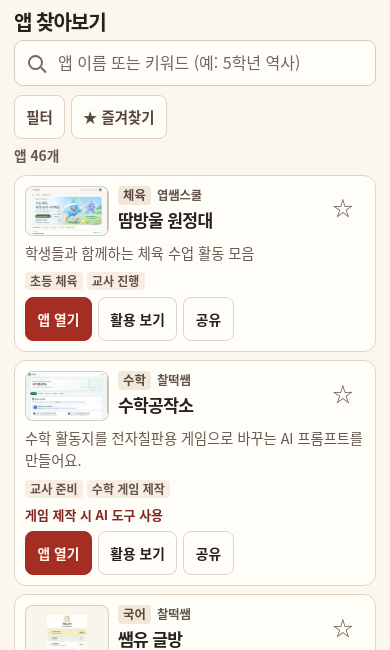
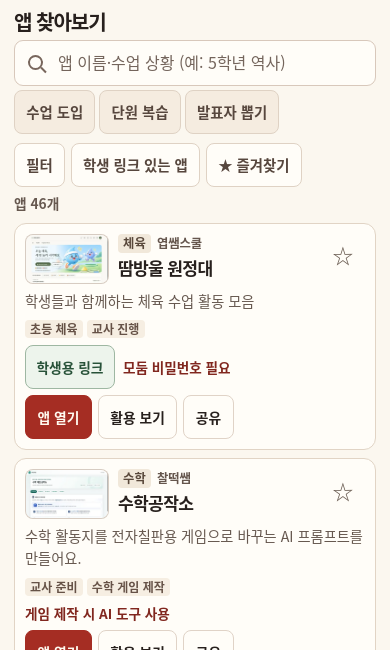
Before and after one commit to gmlduqzhd123-lab/YD_School, a plain HTML site: page index.html in a window 390 px wide. Shown: the part 194-844 px from the top of the page. Drawn offline with Linux system fonts and the light colour scheme.

Commit message:
Improve discovery by classroom use and student access

```diff
--- a/assets/catalog-data.js
+++ b/assets/catalog-data.js
@@ -341,7 +341,7 @@ const apps = [
       "학급 운영"
     ],
     "desc": "초등 3~6학년 친구사랑 수업을 위한 모둠 방탈출 게임",
-    "access": "3~6학년 · 웹앱",
+    "access": "3~6학년 · 모둠당 기기 1대 · 웹앱",
     "note": "원본에서 모둠별 진행 방법을 확인하세요.",
     "tip": "모둠에서 단서를 읽는 사람과 의견을 모으는 사람을 나눠 보세요.",
     "keys": [
@@ -774,7 +774,7 @@ const apps = [
       "바이브코딩"
     ],
     "desc": "12개 미션으로 바이브코딩의 요청, 실행, 수정 과정을 체험하는 앱",
-    "access": "웹앱",
+    "access": "웹앱 · 학생 모드 가입 없이 시작",
     "note": "자세한 이용 조건은 원본 앱에서 확인하세요.",
     "tip": "미션 결과를 보고 학생 각자가 수정할 요청을 한 문장으로 다시 써 보세요.",
     "keys": [
@@ -1553,3 +1553,41 @@ const studentQRs = {
   "vibe-for-u": "./assets/qr-vibe-for-u.png",
   "code-cart": "./assets/qr-code-cart.png"
 };
+
+const classroomSituations = [
+  {
+    label: "수업 도입",
+    keywords: ["도입 활동", "흥미 유발", "수업 시작"],
+    appIds: ["history", "fire-safety", "halloween", "volleyball", "everything-class"],
+    quickSearch: true
+  },
+  {
+    label: "단원 복습",
+    keywords: ["단원 정리", "수업 마무리", "복습 퀴즈"],
+    appIds: ["math-studio", "math-survival", "history", "bingo", "math-marvel", "volleyball"],
+    quickSearch: true
+  },
+  {
+    label: "발표자 뽑기",
+    keywords: ["발표 순서", "발표자 추첨", "학생 뽑기"],
+    appIds: ["rollin-thunder", "runrun"],
+    quickSearch: true
+  },
+  {
+    label: "모둠 활동",
+    keywords: ["모둠 수업", "팀 활동", "팀 대항"],
+    appIds: ["sweat-expedition", "escape-class", "bingo"]
+  },
+  {
+    label: "수업 자료 준비",
+    keywords: ["수업 준비", "교수 학습 자료", "자료 만들기"],
+    appIds: ["lesson-plan", "everything-class", "translation", "math-studio"]
+  }
+];
+
+const relatedTopicKeywords = {
+  체육: ["준비운동", "스트레칭"],
+  사회: ["역사", "유물", "문화재"],
+  "실과·안전": ["실과", "안전교육", "대피 훈련"],
+  "학급 운영": ["학급회의", "모둠 편성"]
+};
--- a/assets/catalog.js
+++ b/assets/catalog.js
@@ -2,6 +2,7 @@ const availableTopics = ["수학", "국어", "사회", "미술", "체육", "음
 const topics = availableTopics.filter(topic => apps.some(app => app.topics.includes(topic)));
 const creators = ["엽쌤스쿨", "찰떡쌤"];
 const byId = new Map(apps.map(app => [app.id, app]));
+const clearFilters = { creator: "", topic: "", saved: "", student: "" };
 const favoriteKey = "yeoptteok-school-favorites";
 const hosted = location.protocol === "https:" || location.protocol === "http:";
 
@@ -18,6 +19,8 @@ const topicSelect = document.querySelector("#topics");
 const creatorFilters = document.querySelector("#creators");
 const filterToggle = document.querySelector("#filter-toggle");
 const filterCount = document.querySelector("#filter-count");
+const studentFilter = document.querySelector("#student-filter");
+const situationSearch = document.querySelector("#situation-search");
 const favoriteFilter = document.querySelector("#favorite-filter");
 const favoriteStatus = document.querySelector("#favorite-status");
 const copyButton = document.querySelector("#copy-link");
@@ -63,11 +66,22 @@ function compact(text) {
   return normalizedWords(text).join("");
 }
 
-const appIndex = apps.map(app => ({
-  app,
-  title: compact(app.title),
-  fields: [app.title, app.creator, app.desc, app.access, ...app.topics, ...app.keys, ...(app.tags || [])].map(compact)
-}));
+const appIndex = apps.map(app => {
+  const situations = classroomSituations
+    .filter(situation => situation.appIds.includes(app.id))
+    .flatMap(situation => [situation.label, ...situation.keywords]);
+  const studentKeywords = studentURL(app)
+    ? ["학생용 링크", "학생 링크", "학생 공유", "학생에게 공유"]
+    : [];
+  return {
+    app,
+    title: compact(app.title),
+    fields: [
+      app.title, app.creator, app.desc, app.access, ...app.topics, ...app.keys, ...(app.tags || []),
+      ...accessLabels(app), ...situations, ...studentKeywords
+    ].map(compact)
+  };
+});
 
 function matchingPriority(entry, words, query) {
   if (!query) return 0;
@@ -199,6 +213,13 @@ function configureLink(link, app) {
   link.title = "외부 사이트에서 열립니다";
 }
 
+function accessLabels(app) {
+  const labels = app.access.split(" · ").filter(label => label !== "웹앱");
+  const studentCondition = studentShortcut(app)?.note;
+  if (studentCondition) labels.push(studentCondition);
+  return [...new Set(labels)];
+}
+
 function makeCard(app) {
   const card = template.content.firstElementChild.cloneNode(true);
   const preview = card.querySelector(".card-preview");
@@ -235,11 +256,19 @@ function makeCard(app) {
   const linkResult = app.linkAudit?.result;
   linkNotice.hidden = !["moved", "review"].includes(linkResult);
   linkNotice.textContent = linkResult === "moved" ? "주소 변경" : "접속 확인 중";
+  const studentLink = studentURL(app);
+  const requirements = accessLabels(app);
   const access = card.querySelector(".access");
-  const requirements = app.access.split(" · ").filter(part => part !== "웹앱");
+  const studentEntry = card.querySelector(".student-link");
+  card.querySelector(".card-access").hidden = !studentLink && requirements.length === 0;
   access.hidden = requirements.length === 0;
   access.textContent = requirements.join(" · ");
-  configureLink(card.querySelector("a"), app);
+  if (studentLink) {
+    studentEntry.hidden = false;
+    studentEntry.href = studentLink;
+    studentEntry.setAttribute("aria-label", app.title + " 학생용 링크, 새 탭");
+  }
+  configureLink(card.querySelector(".card-actions .primary"), app);
 
   const star = card.querySelector(".star");
   setStar(star, app);
@@ -312,9 +341,13 @@ document.querySelector("#detail-share").addEventListener("click", () => {
   if (detailApp) openShare(detailApp);
 });
 
+function studentShortcut(app) {
+  return app.shortcuts?.find(shortcut => shortcut.student);
+}
+
 function studentURL(app) {
   if (!app.studentNote) return null;
-  return app.shortcuts?.find(shortcut => shortcut.student)?.url || app.url;
+  return studentShortcut(app)?.url || app.url;
 }
 
 function openShare(app) {
@@ -432,35 +465,46 @@ function matchesFilters(entry, filters) {
   const app = entry.app;
   return (!filters.topic || app.topics.includes(filters.topic))
     && (!filters.creator || app.creator === filters.creator)
+    && (!filters.studentOnly || Boolean(studentURL(app)))
     && (!filters.savedOnly || favorites.has(app.id));
+}
+
+function relatedTopicSuggestions(query, filters) {
+  const text = compact(query);
+  if (!text) return [];
+  return topics.filter(topic => {
+    const keywords = [topic, ...(relatedTopicKeywords[topic] || [])];
+    return keywords.some(keyword => text.includes(compact(keyword)))
+      && appIndex.some(entry => matchesFilters(entry, { ...filters, topic }));
+  }).slice(0, 2).map(topic => ({ label: topic + " 앱 보기", changes: { q: "", topic } }));
 }
 
 function showSearchRecovery(queryMatches, filters, query) {
   const suggestions = [
-    { key: "creator", value: "", label: "모든 제작자에서 다시 검색" },
-    { key: "topic", value: "", label: "모든 주제에서 다시 검색" },
-    { key: "savedOnly", value: false, label: "즐겨찾기 밖에서도 검색" }
-  ].filter(({ key, value }) => filters[key]
-    && queryMatches.some(entry => matchesFilters(entry, { ...filters, [key]: value })));
+    { key: "creator", label: "모든 제작자에서 다시 검색", changes: { creator: "" } },
+    { key: "topic", label: "모든 주제에서 다시 검색", changes: { topic: "" } },
+    { key: "savedOnly", label: "즐겨찾기 밖에서도 검색", changes: { saved: "" } },
+    { key: "studentOnly", label: "학생 링크 조건을 풀고 검색", changes: { student: "" } }
+  ].filter(({ key }) => filters[key]
+    && queryMatches.some(entry => matchesFilters(entry, { ...filters, [key]: false })));
 
   if (!suggestions.length && queryMatches.length) {
-    suggestions.push({ key: "all", label: "필터를 풀고 다시 검색" });
+    suggestions.push({ label: "필터를 풀고 다시 검색", changes: clearFilters });
   }
-  if (!suggestions.length && query) {
-    suggestions.push({ key: "q", label: "검색어만 지우기" });
+  if (!queryMatches.length && query) {
+    suggestions.push(...relatedTopicSuggestions(query, filters));
   }
+  if (!suggestions.length && query) suggestions.push({ label: "검색어만 지우기", changes: { q: "" } });
 
-  emptyActions.replaceChildren(...suggestions.map(({ key, label }) => {
+  emptyActions.replaceChildren(...suggestions.map(({ label, changes }) => {
     const button = document.createElement("button");
     button.className = "secondary";
     button.type = "button";
     button.textContent = label;
     button.addEventListener("click", () => {
-      const changes = key === "all" ? { creator: "", topic: "", saved: "" }
-        : { [key === "savedOnly" ? "saved" : key]: "" };
       setParams(changes);
       update();
-      search.focus();
+      results.focus({ preventScroll: true });
     });
     return button;
   }));
@@ -472,12 +516,14 @@ function update() {
   const topic = topics.includes(params.get("topic")) ? params.get("topic") : "";
   const creator = creators.includes(params.get("creator")) ? params.get("creator") : "";
   const savedOnly = params.get("saved") === "1";
+  const studentOnly = params.get("student") === "1";
   const filterTotal = Number(Boolean(creator)) + Number(Boolean(topic));
   if (search.value !== q) search.value = q;
   clear.hidden = q.length === 0;
-  catalog.classList.toggle("is-filtering", Boolean(q.trim() || filterTotal));
+  catalog.classList.toggle("is-filtering", Boolean(q.trim() || filterTotal || studentOnly));
   filterCount.textContent = filterTotal ? " " + filterTotal : "";
   topicSelect.value = topic;
+  studentFilter.setAttribute("aria-pressed", String(studentOnly));
   favoriteFilter.setAttribute("aria-pressed", String(savedOnly));
   for (const button of creatorFilters.children) {
     button.setAttribute("aria-pressed", String(button.dataset.value === creator));
@@ -485,7 +531,10 @@ function update() {
 
   const words = normalizedWords(q);
   const query = words.join("");
-  const filters = { topic, creator, savedOnly };
+  for (const button of situationSearch.children) {
+    button.setAttribute("aria-pressed", String(button.dataset.query === query));
+  }
+  const filters = { topic, creator, savedOnly, studentOnly };
   const queryMatches = appIndex
     .map(entry => ({ app: entry.app, priority: matchingPriority(entry, words, query) }))
     .filter(entry => entry.priority >= 0);
@@ -493,8 +542,8 @@ function update() {
     .sort((a, b) => b.priority - a.priority);
   cards.replaceChildren(...shown.map(({ app }) => makeCard(app)));
 
-  results.textContent = [creator, topic, savedOnly ? "즐겨찾기" : "", "앱 " + shown.length + "개"].filter(Boolean).join(" · ");
-  reset.hidden = !q && !topic && !creator && !savedOnly;
+  results.textContent = [creator, topic, studentOnly ? "학생 링크" : "", savedOnly ? "즐겨찾기" : "", "앱 " + shown.length + "개"].filter(Boolean).join(" · ");
+  reset.hidden = !q && !topic && !creator && !savedOnly && !studentOnly;
   empty.hidden = shown.length > 0;
   if (shown.length === 0) {
     document.querySelector("#empty-message").textContent = savedOnly && favorites.size === 0
@@ -531,12 +580,31 @@ for (const creator of ["", ...creators]) {
 topicSelect.add(new Option("모든 주제", ""));
 for (const topic of topics) topicSelect.add(new Option(topic, topic));
 
+for (const { label } of classroomSituations.filter(situation => situation.quickSearch)) {
+  const button = document.createElement("button");
+  button.type = "button";
+  button.className = "filter";
+  button.dataset.query = compact(label);
+  button.textContent = label;
+  button.addEventListener("click", () => {
+    const selected = button.getAttribute("aria-pressed") === "true";
+    setParams({ q: selected ? "" : label });
+    update();
+  });
+  situationSearch.append(button);
+}
+
 filterToggle.addEventListener("click", () => {
   const expanded = filterToggle.getAttribute("aria-expanded") === "true";
   filterToggle.setAttribute("aria-expanded", String(!expanded));
 });
 topicSelect.addEventListener("change", () => {
   setParams({ topic: topicSelect.value });
+  update();
+});
+studentFilter.addEventListener("click", () => {
+  const student = paramsNow().get("student") === "1" ? "" : "1";
+  setParams({ student });
   update();
 });
 favoriteFilter.addEventListener("click", () => {
@@ -564,12 +632,12 @@ clear.addEventListener("click", () => {
   search.focus();
 });
 reset.addEventListener("click", () => {
-  setParams({ q: "", topic: "", creator: "", saved: "" });
+  setParams({ q: "", ...clearFilters });
   update();
   search.focus();
 });
 document.querySelector("#back-to-catalog").addEventListener("click", () => {
-  setParams({ app: "", q: "", topic: "", creator: "", saved: "" }, "replaceState");
+  setParams({ app: "", q: "", ...clearFilters }, "replaceState");
   update();
   search.focus();
 });
--- a/assets/styles.css
+++ b/assets/styles.css
@@ -39,9 +39,10 @@ button { cursor: pointer; }
 .hero-visual::after { content: ""; position: absolute; inset: 0; background: linear-gradient(90deg, #f8e0d2 0%, transparent 23%); pointer-events: none; }
 .catalog { padding-top: 21px; }
 h2 { margin: 0; font-size: clamp(1.3rem, 2.7vw, 1.8rem); line-height: 1.2; letter-spacing: -.055em; }
-.catalog-head { display: flex; align-items: center; justify-content: space-between; gap: 12px; margin-bottom: 9px; }
-.catalog-head h2 { flex: none; }
-.search { display: flex; width: min(650px, 100%); min-height: 46px; align-items: center; gap: 11px; padding: 0 5px 0 13px; border: 1px solid #d8c8bb; border-radius: 9px; background: var(--paper); }
+.catalog-head { display: flex; align-items: start; justify-content: space-between; gap: 12px; margin-bottom: 9px; }
+.catalog-head h2 { flex: none; padding-block: .4rem; }
+.catalog-search { width: min(650px, 100%); }
+.search { display: flex; width: 100%; min-height: 46px; align-items: center; gap: 11px; padding: 0 5px 0 13px; border: 1px solid #d8c8bb; border-radius: 9px; background: var(--paper); }
 .search:focus-within { outline: 3px solid var(--focus); outline-offset: 1px; }
 .search input { flex: 1; width: 100%; min-width: 0; padding: 8px 0; border: 0; outline: none; background: transparent; color: var(--ink); font-size: 1rem; }
 .search input::placeholder { opacity: 1; color: #74655c; }
@@ -49,8 +50,12 @@ h2 { margin: 0; font-size: clamp(1.3rem, 2.7vw, 1.8rem); line-height: 1.2; lette
 .magnifier { position: relative; width: 15px; height: 15px; margin-right: 4px; border: 2px solid #78665c; border-radius: 50%; flex: none; }
 .magnifier::after { content: ""; position: absolute; width: 7px; height: 2px; right: -6px; bottom: -3px; transform: rotate(45deg); background: #78665c; }
 .clear { flex: none; width: 44px; height: 44px; padding: 0; border: 0; background: transparent; color: var(--muted); font-size: 1.35rem; border-radius: 5px; }
+.situation-search { display: flex; flex-wrap: wrap; align-items: center; gap: 4px; margin-top: 4px; }
+.situation-search .filter { background: #f5ece0; }
+.situation-search .filter[aria-pressed="true"] { background: #f6ded3; }
 .filters, .filter-fields, .creator-filters { display: flex; align-items: center; gap: 6px; }
-.filter-fields { flex: 1; justify-content: space-between; }
+.filters { flex-wrap: wrap; }
+.filter-fields { flex: 1 1 22rem; justify-content: space-between; }
 #filter-toggle { display: none; }
 #filter-count:not(:empty) { margin-inline-start: .4rem; color: var(--brick-dark); font-variant-numeric: tabular-nums; }
 .filter, .topic-select { min-height: 44px; padding: .44rem .7rem; border: 1px solid #dfd2c4; border-radius: 8px; background: var(--paper); color: #57473e; font-size: .9rem; font-weight: 750; white-space: nowrap; }
@@ -78,7 +83,10 @@ h2 { margin: 0; font-size: clamp(1.3rem, 2.7vw, 1.8rem); line-height: 1.2; lette
 .star[aria-pressed="true"] { background: #fff0cc; border-color: #edcea2; color: #7a4e12; }
 .card .desc { margin: 6px 0 8px; color: var(--muted); font-size: .89rem; }
 .card-foot { margin-top: auto; }
-.access { margin: 0 0 6px; color: #81271f; font-size: .81rem; font-weight: 800; }
+.card-access { display: flex; flex-wrap: wrap; align-items: center; gap: 4px 8px; margin-bottom: 6px; }
+.access { margin: 0; color: #81271f; font-size: .85rem; font-weight: 800; }
+.student-link { display: inline-flex; align-items: center; min-height: 44px; padding: .3rem .65rem; border: 1px solid #9eb7a2; border-radius: 8px; background: #edf4ec; color: #285239; font-size: .86rem; font-weight: 800; }
+.student-link:hover { background: #e1eee1; text-decoration: underline; text-underline-offset: .18em; }
 .card-actions, .detail-actions { display: flex; align-items: center; flex-wrap: wrap; gap: 6px; }
 .card-share { -webkit-tap-highlight-color: transparent; }
 .primary, .secondary { display: inline-flex; min-height: 44px; align-items: center; justify-content: center; padding: .45rem .72rem; border-radius: 8px; font-size: .86rem; font-weight: 800; border: 1px solid transparent; }
@@ -129,8 +137,7 @@ body:has(dialog[open]) { overflow: hidden; }
   .hero-visual::after { background: linear-gradient(90deg, #f8e0d2, #f8e0d2c4 26%, transparent 62%); }
   .catalog { padding-top: 12px; }
   .catalog-head { align-items: stretch; flex-direction: column; gap: 6px; }
-  .catalog-head h2 { font-size: 1.26rem; }
-  .filters { flex-wrap: wrap; }
+  .catalog-head h2 { padding-block: 0; font-size: 1.26rem; }
   #filter-toggle { display: inline-flex; align-items: center; }
   #filter-toggle[aria-expanded="false"] ~ .filter-fields { display: none; }
   #filter-toggle[aria-expanded="true"] { background: #f6ded3; border-color: #b9796b; }
--- a/index.html
+++ b/index.html
@@ -6,9 +6,9 @@
 <meta name="theme-color" content="#fbf7ef">
 <title>엽떡스쿨 — 수업에 바로 쓰는 바이브코딩 앱</title>
 <meta name="description" content="엽쌤스쿨과 찰떡쌤이 만든 수업, 학급 운영, 교사 업무용 바이브코딩 앱 모음">
-<link rel="stylesheet" href="./assets/styles.css?v=2">
-<script defer src="./assets/catalog-data.js?v=2"></script>
-<script defer src="./assets/catalog.js?v=2"></script>
+<link rel="stylesheet" href="./assets/styles.css?v=3">
+<script defer src="./assets/catalog-data.js?v=3"></script>
+<script defer src="./assets/catalog.js?v=3"></script>
 </head>
 <body>
 <a class="skip" href="#catalog">앱 검색으로 건너뛰기</a>
@@ -37,12 +37,15 @@
   <section class="catalog" id="catalog" aria-labelledby="catalog-title">
     <div class="catalog-head">
       <h2 id="catalog-title">앱 찾아보기</h2>
-      <form class="search" id="search-form" role="search">
-        <span class="magnifier" aria-hidden="true"></span>
-        <label class="sr-only" for="search">앱 이름이나 활용 키워드 검색</label>
-        <input id="search" type="search" maxlength="80" placeholder="앱 이름 또는 키워드 (예: 5학년 역사)" autocomplete="off" enterkeyhint="search">
-        <button id="clear" class="clear" type="button" aria-label="검색어 지우기" hidden>×</button>
-      </form>
+      <div class="catalog-search">
+        <form class="search" id="search-form" role="search">
+          <span class="magnifier" aria-hidden="true"></span>
+          <label class="sr-only" for="search">앱 이름이나 수업 상황 검색</label>
+          <input id="search" type="search" maxlength="80" placeholder="앱 이름·수업 상황 (예: 5학년 역사)" autocomplete="off" enterkeyhint="search">
+          <button id="clear" class="clear" type="button" aria-label="검색어 지우기" hidden>×</button>
+        </form>
+        <div class="situation-search" id="situation-search" role="group" aria-label="수업 상황으로 검색"></div>
+      </div>
     </div>
     <section class="quick-apps" id="quick-apps" aria-labelledby="quick-title" hidden>
       <h3 id="quick-title">자주 쓰는 앱</h3>
@@ -58,10 +61,11 @@
           <select id="topics" class="topic-select"></select>
         </div>
       </div>
+      <button id="student-filter" class="filter" type="button" aria-pressed="false">학생 링크 있는 앱</button>
       <button id="favorite-filter" class="filter" type="button" aria-pressed="false">★ 즐겨찾기</button>
     </div>
     <div class="selection">
-      <p id="results" role="status"></p>
+      <p id="results" role="status" tabindex="-1"></p>
       <button type="button" class="reset-link" id="reset" hidden>조건 초기화</button>
     </div>
     <p id="favorite-status" class="sr-only" role="status"></p>
@@ -175,7 +179,10 @@
     <div class="guidance-tags" hidden></div>
     <div class="card-foot">
       <p class="link-notice" hidden></p>
-      <p class="access" hidden></p>
+      <div class="card-access" hidden>
+        <a class="student-link" target="_blank" rel="noopener noreferrer" hidden>학생용 링크</a>
+        <p class="access" hidden></p>
+      </div>
       <div class="card-actions">
         <a class="primary" target="_blank" rel="noopener noreferrer"></a>
         <button class="secondary card-detail" type="button" aria-haspopup="dialog">활용 보기</button>
```
Also changed, not shown: 1 other file.
